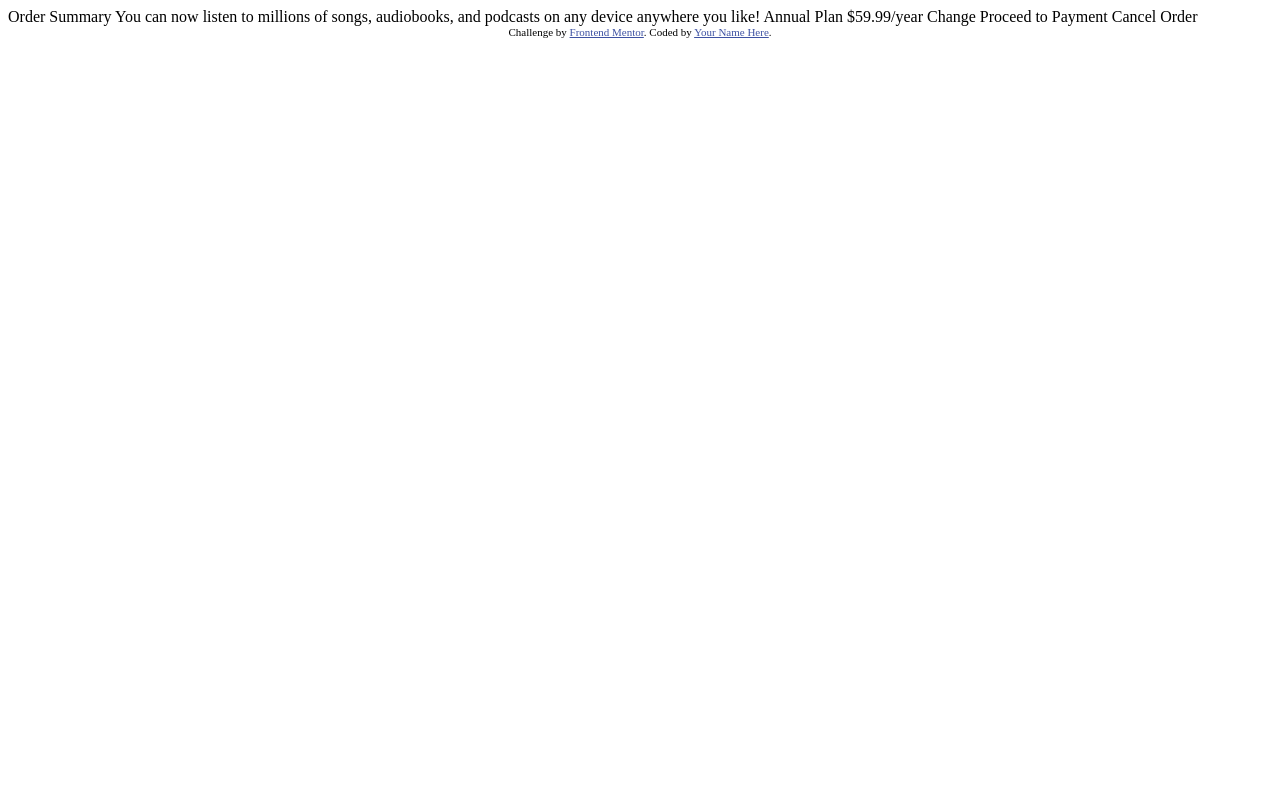
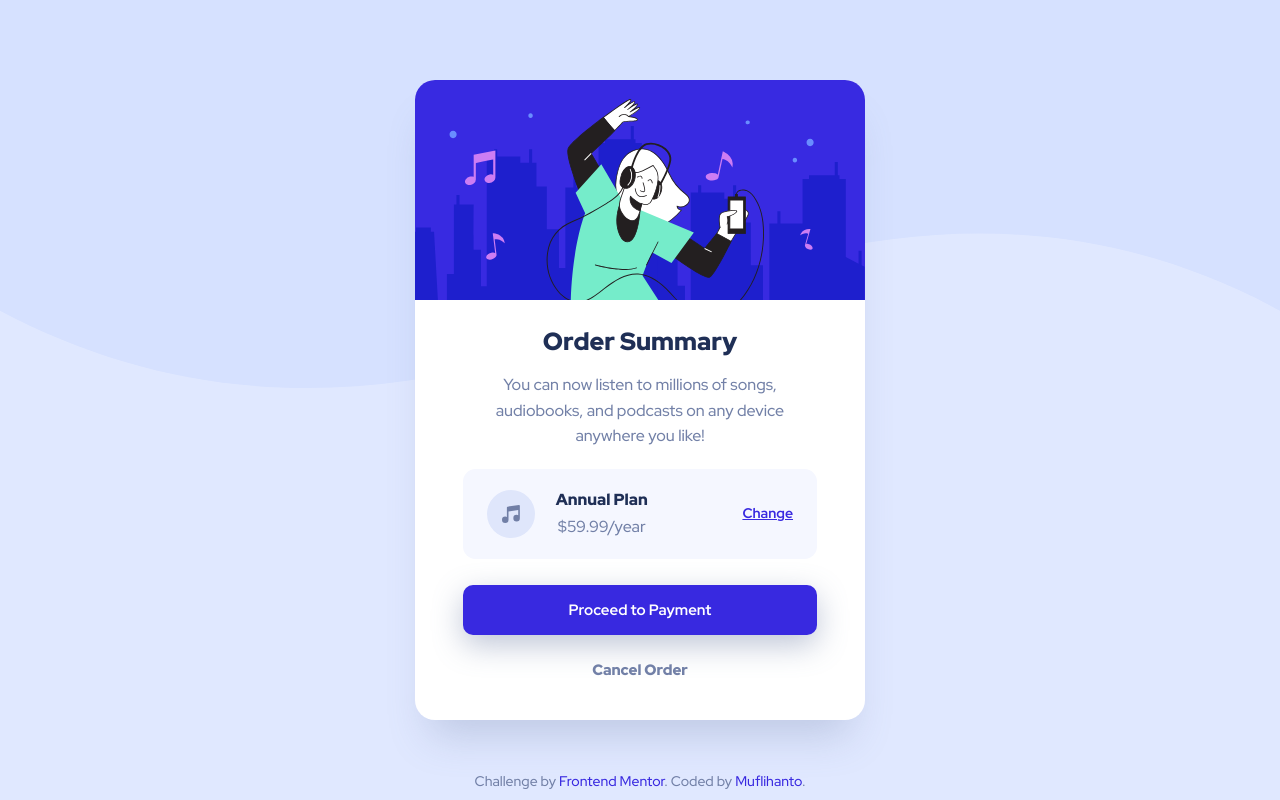
Before and after one commit to muflihanto/frontendmentor-order-summary-component, a plain HTML site: page index.html in a window 1280 px wide. Drawn offline with Linux system fonts and the light colour scheme.

Commit message:
finished challenge

```diff
--- a/index.html
+++ b/index.html
@@ -1,37 +1,86 @@
 <!DOCTYPE html>
 <html lang="en">
-<head>
-  <meta charset="UTF-8">
-  <meta name="viewport" content="width=device-width, initial-scale=1.0"> <!-- displays site properly based on user's device -->
+  <head>
+    <meta charset="UTF-8" />
+    <meta
+      name="viewport"
+      content="width=device-width, initial-scale=1.0"
+    />
+    <!-- displays site properly based on user's device -->
 
-  <link rel="icon" type="image/png" sizes="32x32" href="./images/favicon-32x32.png">
+    <link
+      rel="icon"
+      type="image/png"
+      sizes="32x32"
+      href="./images/favicon-32x32.png"
+    />
+    <link
+      rel="stylesheet"
+      href="./styles.css"
+    />
 
-  <title>Frontend Mentor | Order summary card</title>
+    <title>Frontend Mentor | Order summary card</title>
 
-  <!-- Feel free to remove these styles or customise in your own stylesheet 👍 -->
-  <style>
-    .attribution { font-size: 11px; text-align: center; }
-    .attribution a { color: hsl(228, 45%, 44%); }
-  </style>
-</head>
-<body>
+    <!-- Google Fonts -->
+    <link
+      rel="preconnect"
+      href="https://fonts.googleapis.com"
+    />
+    <link
+      rel="preconnect"
+      href="https://fonts.gstatic.com"
+      crossorigin
+    />
+    <link
+      href="https://fonts.googleapis.com/css2?family=Red+Hat+Display:wght@500;700;900&display=swap"
+      rel="stylesheet"
+    />
+  </head>
+  <body>
+    <div class="main-container">
+      <main id="main">
+        <figure class="hero">
+          <img
+            src="/images/illustration-hero.svg"
+            class="hero-image"
+            alt="hero image illustration"
+          />
+        </figure>
+        <section class="order-summary">
+          <h1 class="order-title">Order Summary</h1>
+          <p class="order-description">You can now listen to millions of songs, audiobooks, and podcasts on any device anywhere you like!</p>
+          <div class="order-plan">
+            <img
+              src="./images/icon-music.svg"
+              alt=""
+              class="plan-icon"
+            />
+            <div class="plan-info">
+              <p class="plan-name">Annual Plan</p>
+              <p class="plan-price">$59.99/year</p>
+            </div>
+            <a href=""> Change </a>
+          </div>
+          <button class="btn-proceed">Proceed to Payment</button>
+          <button class="btn-cancel">Cancel Order</button>
+        </section>
+      </main>
+    </div>
 
-  Order Summary
+    <footer class="attribution">
+      Challenge by
+      <a
+        href="https://www.frontendmentor.io?ref=challenge"
+        target="_blank"
+        >Frontend Mentor</a
+      >. Coded by
+      <a
+        href="https://github.com/muflihanto"
+        target="_blank"
+        >Muflihanto</a
+      >.
+    </footer>
 
-  You can now listen to millions of songs, audiobooks, and podcasts on any
-  device anywhere you like!
-
-  Annual Plan
-  $59.99/year
-
-  Change
-
-  Proceed to Payment
-  Cancel Order
-
-  <div class="attribution">
-    Challenge by <a href="https://www.frontendmentor.io?ref=challenge" target="_blank">Frontend Mentor</a>.
-    Coded by <a href="#">Your Name Here</a>.
-  </div>
-</body>
+    <!-- <script src="./slider.js"></script> -->
+  </body>
 </html>
--- /dev/null
+++ b/styles.css
@@ -0,0 +1,224 @@
+*,
+*::before,
+*::after {
+  margin: 0;
+  padding: 0;
+  box-sizing: border-box;
+  font-family: "Red Hat Display", sans-serif;
+}
+
+:root {
+  --pale-blue: hsl(225, 100%, 94%);
+  --bright-blue: hsl(245, 75%, 52%);
+  --very-pale-blue: hsl(225, 100%, 98%);
+  --desaturated-blue: hsl(224, 23%, 55%);
+  --desaturated-blue-text: 224, 23%, 55%;
+  --dark-blue: hsl(223, 47%, 23%);
+  --hover-blue: #766cf1;
+}
+
+/* Main */
+.main-container {
+  width: 100vw;
+  height: 100vh;
+  display: flex;
+  justify-content: center;
+  align-items: center;
+  background: var(--pale-blue) url(/images/pattern-background-desktop.svg) no-repeat;
+  background-size: contain;
+}
+
+#main {
+  display: flex;
+  flex-direction: column;
+  justify-content: space-between;
+  background-color: white;
+  box-shadow: 0px 30px 40px -15px hsla(var(--desaturated-blue-text), 30%);
+  border-radius: 20px;
+  width: 450px;
+  height: 698px;
+  max-height: 80vh;
+}
+
+/* Hero */
+
+.hero {
+  overflow: hidden;
+  width: 100%;
+  border-radius: 20px 20px 0 0;
+  flex: 40%;
+}
+
+.hero-image {
+  width: 100%;
+}
+
+/* Order Summary */
+
+.order-summary {
+  display: flex;
+  flex-direction: column;
+  justify-content: space-between;
+  align-items: center;
+  text-align: center;
+  flex: 70%;
+  padding: 20px 48px;
+}
+
+.order-title {
+  color: var(--dark-blue);
+  font-weight: 900;
+  font-size: calc(22px + ((100vh - 709px) * (6 / 191)));
+  margin-top: -6px;
+}
+
+.order-description {
+  color: var(--desaturated-blue);
+  padding: 12px;
+  font-weight: 500;
+  line-height: calc(25px + ((100vh - 709px) * (1 / 191)));
+  font-size: 16px;
+  margin-top: calc(-20px - ((100vh - 709px) * (8 / 191)));
+}
+
+.order-plan {
+  display: flex;
+  justify-content: space-between;
+  align-items: center;
+  background-color: var(--very-pale-blue);
+  width: 100%;
+  border-radius: 12.5px;
+  padding: calc(17px + ((100vh - 709px) * (8 / 191))) 24px;
+  margin-top: calc(-12px - ((100vh - 709px) * (12 / 191)));
+}
+
+.plan-info {
+  margin-left: -74px;
+  font-size: 16px;
+}
+
+.plan-name {
+  color: var(--dark-blue);
+  font-weight: 900;
+  margin-top: -2px;
+}
+
+.plan-price {
+  color: var(--desaturated-blue);
+  font-weight: 500;
+  margin-top: 6px;
+}
+
+.order-plan > a {
+  color: var(--bright-blue);
+  font-weight: 700;
+  text-underline-offset: 1px;
+  font-size: 14px;
+  margin-top: -2px;
+}
+
+.order-plan > a:hover {
+  color: var(--hover-blue);
+  text-decoration: none;
+}
+
+.btn-proceed {
+  background-color: var(--bright-blue);
+  border: none;
+  width: 100%;
+  height: 50px;
+  box-shadow: 0px 10px 30px 0px hsla(var(--desaturated-blue-text), 45%);
+  color: white;
+  font-weight: 700;
+  font-size: 15px;
+  border-radius: 10px;
+  margin-top: 0px;
+}
+
+.btn-proceed:hover {
+  cursor: pointer;
+  background-color: var(--hover-blue);
+}
+
+.btn-cancel {
+  border: none;
+  background-color: unset;
+  font-weight: 900;
+  color: var(--desaturated-blue);
+  font-size: 15px;
+  margin-bottom: calc(12px + ((100vh - 709px) * (16 / 191)));
+}
+
+.btn-cancel:hover {
+  cursor: pointer;
+  color: var(--dark-blue);
+}
+
+/* Footer */
+.attribution {
+  position: absolute;
+  width: 100%;
+  text-align: center;
+  color: var(--desaturated-blue);
+  bottom: 10px;
+  font-size: 14px;
+}
+
+.attribution a {
+  color: var(--bright-blue);
+  text-decoration: none;
+}
+
+.attribution a:hover {
+  color: var(--hover-blue);
+}
+
+@media (orientation: portrait) and (max-width: 375px) {
+  .main-container {
+    background: var(--pale-blue) url(/images/pattern-background-mobile.svg) no-repeat;
+  }
+  #main {
+    width: calc(100vw - 48px);
+    height: 567px;
+  }
+  .hero {
+    flex: 30%;
+  }
+  .order-summary {
+    padding: 20px 25px;
+  }
+  .order-title {
+    font-size: 22px;
+    margin-top: 2px;
+  }
+  .order-description {
+    line-height: 25px;
+    font-size: 15px;
+    margin-top: -20px;
+  }
+  .order-plan {
+    padding: 17px 14px;
+    margin-top: -12px;
+  }
+  .plan-info {
+    margin-left: -32px;
+    font-size: 14px;
+  }
+  .plan-price {
+    margin-top: 4px;
+  }
+  .order-plan > a {
+    font-size: 13px;
+    margin-top: 2px;
+  }
+  .btn-proceed {
+    margin-top: 0px;
+  }
+  .btn-cancel {
+    margin-bottom: 12px;
+  }
+  .attribution {
+    bottom: 10px;
+    font-size: 11px;
+  }
+}
```
Also changed, not shown: design/active-states.jpg (deleted), design/active-states.png (added), design/desktop-design.jpg (deleted), design/desktop-design.png (added), design/desktop-preview.jpg (deleted), design/mobile-design.jpg (deleted), design/mobile-design.png (added), 3 other files.
